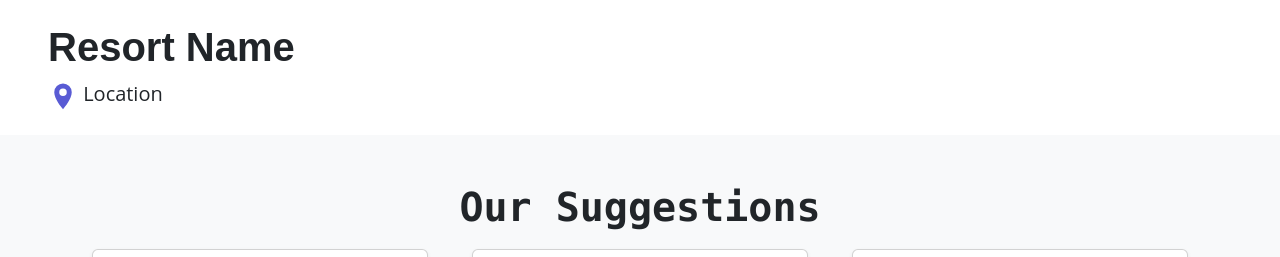
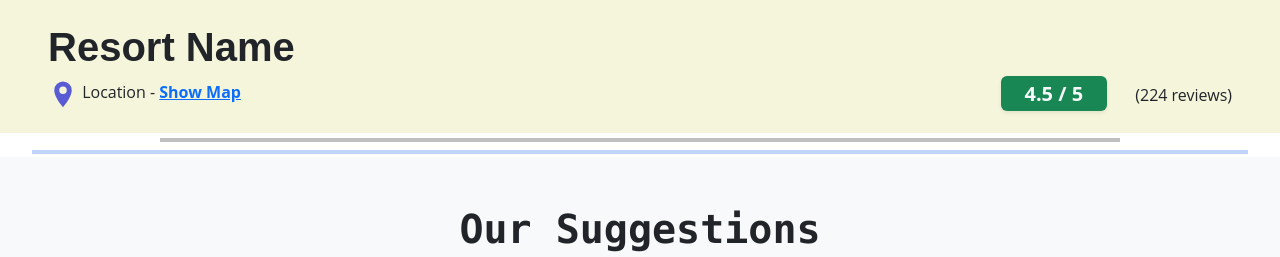
Before and after one commit to VikasVerma0810/WT-Project, a PHP site: page /booking.php in a window 1280 px wide. Shown: the part 540-797 px from the top of the page. Run offline with PHP 8.4, Linux system fonts and the light colour scheme; some web fonts are replaced.

Commit message:
styling booking page

```diff
--- a/Partials/Booking_page_CSS/bookingPage.css
+++ b/Partials/Booking_page_CSS/bookingPage.css
@@ -14,3 +14,25 @@
     font-size: 20px;
     align-items: center;
 }
+.resort-heading{
+    background-color: beige;
+}
+/* .reviews-section{
+    float: left;
+} */
+
+/* suggestion box  */
+.horizon-lines hr:nth-child(1){
+    border: 2px solid black;
+    width: 40%;
+    margin: 5px 0px;
+}
+.horizon-lines hr:nth-child(2){
+    margin: 3px 0px;
+    border: 2px solid rgb(0, 89, 255);
+    width: 60%;
+}
+.sug-card{
+    border-bottom: 2px solid rgb(0, 89, 255)!important;
+    border-top: 2px solid rgb(0, 89, 255)!important;
+}
--- a/booking.php
+++ b/booking.php
@@ -29,20 +29,33 @@
                 <img width="100%" src="./Partials/Booking_page_css/sampleResort4.jpg" alt="">
             </div>
         </div>
-    <div class="mx-5 my-4 resort-heading">
+        <div class="px-5 py-4 resort-heading">
             <h1>Resort Name</h1>
-        <p>
+            <div class="reviews-section d-flex flex-row justify-content-between">
+                <div>
                     <svg xmlns="http://www.w3.org/2000/svg" width="30px" viewBox="0 0 24 24" id="locationmarker"><path d="M12 2a7 7 0 0 0-7 7c0 5.31 6 12.35 6.24 12.65l.76.89.76-.89C13 21.35 19 14.31 19 9a7 7 0 0 0-7-7Zm0 10a3 3 0 1 1 3-3 3 3 0 0 1-3 3Z" data-name="Layer 2" fill="#595bd4" class="color000000 svgShape"></path></svg>
-            Location
-        </p>
+                    Location - <a href="#" class="text-primary fw-bold">Show Map</a>
+                </div>
+                <div>
+                    <span class="rating-box px-4 py-1 align-items-center rounded fw-bold shadow-sm text-light bg-success fs-5 mx-4">4.5 / 5</span>
+                    <span>(224 reviews)</span>
+                </div>
+            </div>
+        </div>
+        <div class="horizon-lines text-center d-flex flex-column align-items-center">
+            <hr style="width:75%;">
+            <hr style="width:95%;">
         </div>
         <div class="album py-5 bg-body-tertiary width">
-        <div class="container ">
-            <h1 class="font-monospace fw-bold text-center">Our Suggestions</h1>
-            <div class="row  row-cols-lg-3 gx-4 ">
-                <div class="col">
-                    <div class="card shadow-sm">
-
+            <div class="container">
+                <h1 class="font-monospace fw-bold text-center mb-0">Our Suggestions</h1>
+                <div class="horizon-lines text-center d-flex flex-column align-items-center">
+                    <hr>
+                    <hr>
+                </div>
+                <div class="row  row-cols-lg-3 gx-4 mt-3">
+                    <div class="col ">
+                        <div class="card sug-card shadow-sm">
                             <img src="./Partials/Booking_page_css/Hotel1/room3.jpg" alt="">
                             <div class="card-body">
                                 <h4 class="card-text">Suporior Room</h4>
@@ -61,8 +74,7 @@
                         </div>
                     </div>
                     <div class="col">
-                    <div class="card shadow-sm">
-
+                        <div class="card sug-card shadow-sm">
                             <img src="./Partials/Booking_page_css/Hotel1/room2.jpg" alt="">
                             <div class="card-body">
                                 <h4 class="card-text">Suporior Room</h4>
@@ -81,8 +93,7 @@
                         </div>
                     </div>
                     <div class="col">
-                    <div class="card shadow-sm">
-
+                        <div class="card sug-card shadow-sm">
                             <img src="./Partials/Booking_page_css/Hotel1/room1.jpg" alt="">
                             <div class="card-body">
                                 <h4 class="card-text">Suporior Room</h4>
@@ -100,11 +111,8 @@
                             </div>
                         </div>
                     </div>
-
-
                 </div>
             </div>
         </div>
-
     </body>
 </html>
```
Lines whose indentation alone changed are shown as unchanged.
